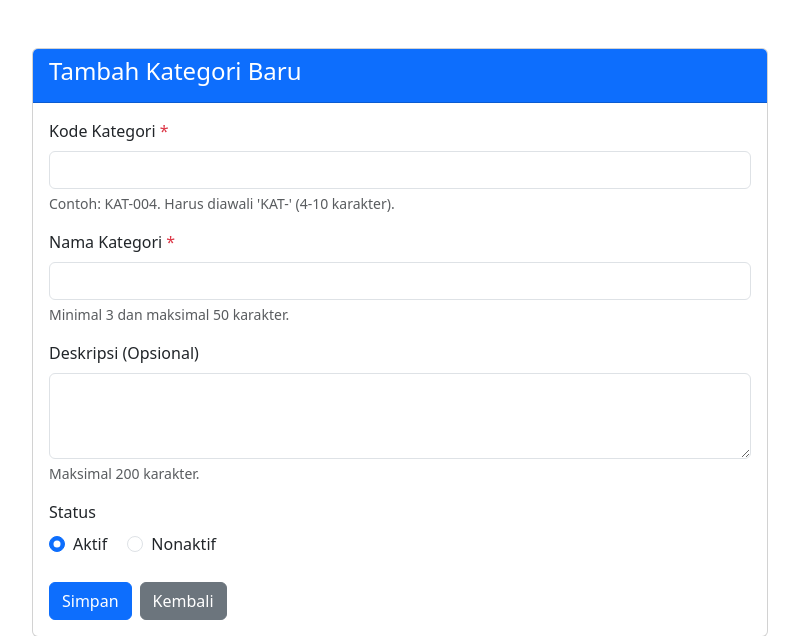
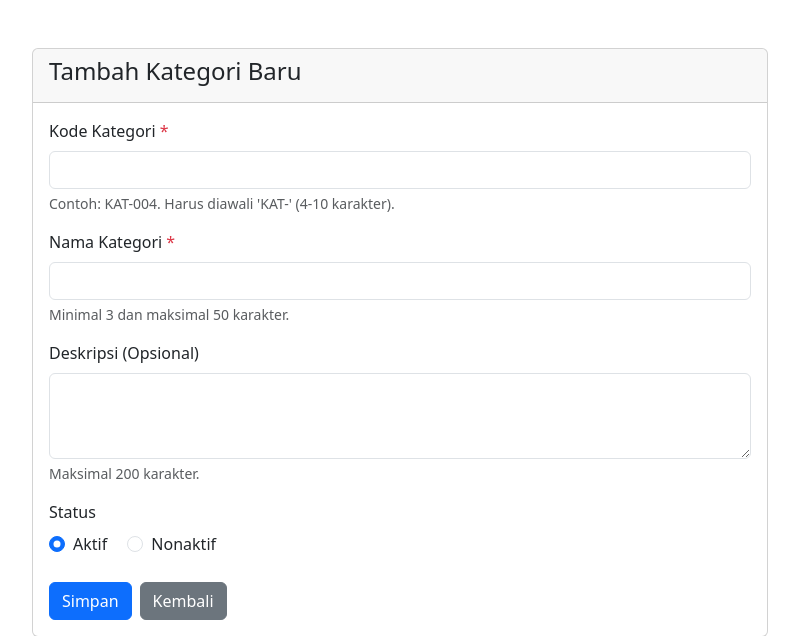
Before and after one commit to apill20/uts-web2-60324068, a PHP site: page /create.php in a window 1280 px wide. Shown: the top 636 px of the page, without its empty margins (240-1039 px from the left). Run offline with PHP 8.4, Linux system fonts and the light colour scheme.

Commit message:
edit create

```diff
--- a/create.php
+++ b/create.php
@@ -88,7 +88,7 @@
         <div class="row justify-content-center">
             <div class="col-md-8">
                 <div class="card">
-                    <div class="card-header bg-primary text-white">
+                    <div class="card-header">
                         <h4>Tambah Kategori Baru</h4>
                     </div>
                     <div class="card-body">
```
